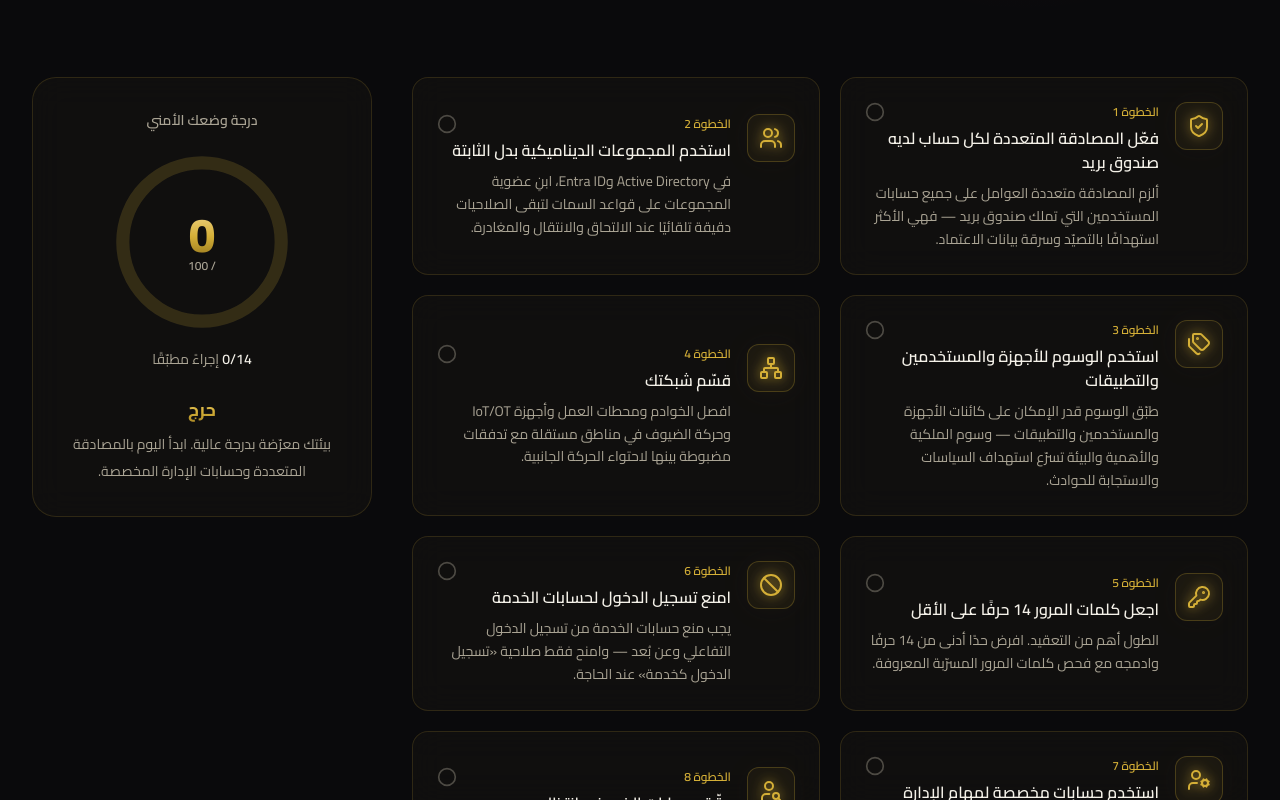
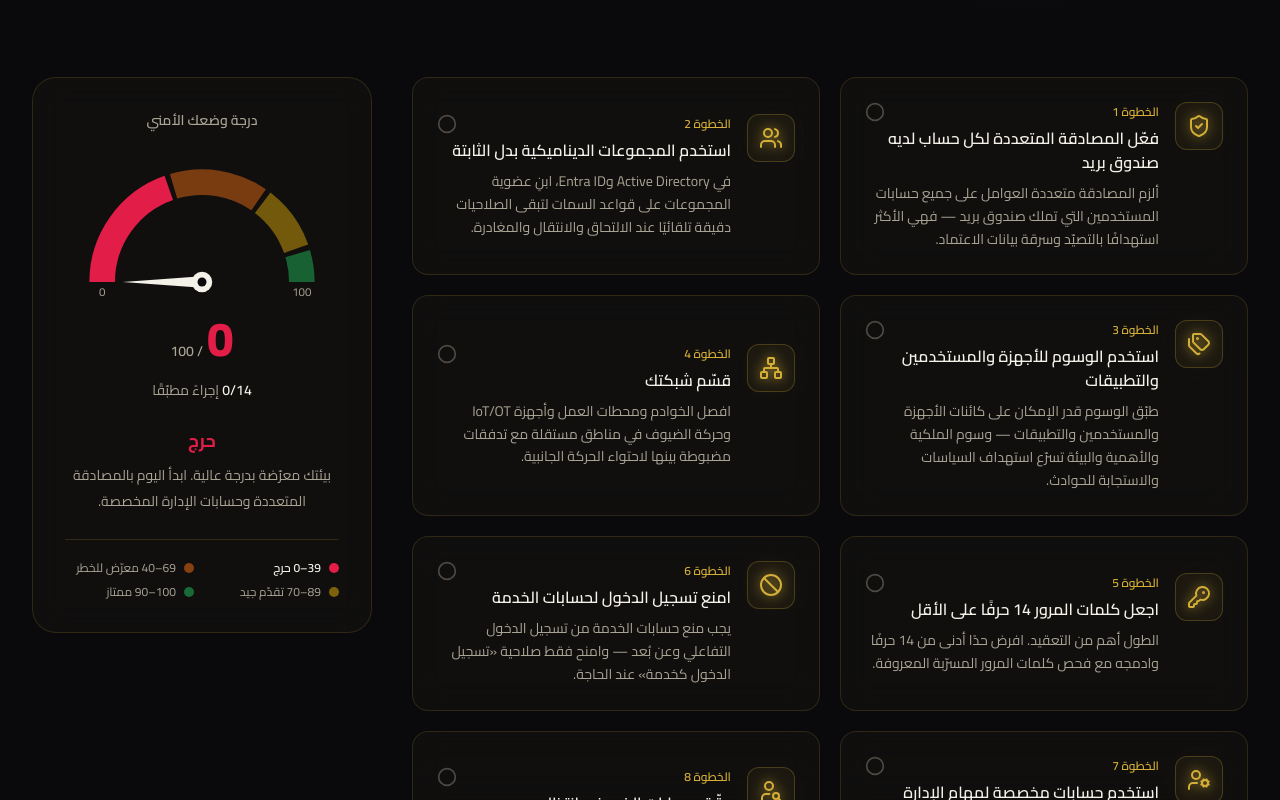
Before and after one commit to bizidwassim-design/brainfortsecurity.com, a Next.js app: page /ar/guide/ in a window 1280 px wide. Shown: the part 507-1307 px from the top of the page. Built offline with nearby package versions, Linux system fonts and the light colour scheme.

Commit message:
Posture score as segmented credit-style gauge: colored bands, animated needle, range legend
Co-Authored-By: Claude Fable 5 <noreply@anthropic.com>

```diff
--- a/src/components/guide/posture-checklist.tsx
+++ b/src/components/guide/posture-checklist.tsx
@@ -62,6 +62,26 @@ function bandFor(score: number) {
   return 3;
 }
 
+/** Gauge bands: [from, to] in %, credit-score-style colors. */
+const GAUGE_BANDS: Array<{ from: number; to: number; color: string }> = [
+  { from: 0, to: 40, color: "#e11d48" },
+  { from: 40, to: 70, color: "#f97316" },
+  { from: 70, to: 90, color: "#eab308" },
+  { from: 90, to: 100, color: "#22c55e" },
+];
+
+/** Point on the semicircle for a 0..1 fraction (left → top → right). */
+function gaugePoint(f: number, r: number) {
+  const a = Math.PI * f;
+  return { x: 100 - r * Math.cos(a), y: 100 - r * Math.sin(a) };
+}
+
+function gaugeArc(from: number, to: number, r: number) {
+  const p1 = gaugePoint(from, r);
+  const p2 = gaugePoint(to, r);
+  return `M ${p1.x.toFixed(2)} ${p1.y.toFixed(2)} A ${r} ${r} 0 0 1 ${p2.x.toFixed(2)} ${p2.y.toFixed(2)}`;
+}
+
 export function PostureChecklist({
   stepLabel,
   items,
@@ -112,11 +132,10 @@ export function PostureChecklist({
 
   const done = useMemo(() => checked.filter(Boolean).length, [checked]);
   const score = Math.round((done / items.length) * 100);
-  const band = simulator.bands[bandFor(score)];
+  const bandIndex = bandFor(score);
+  const band = simulator.bands[bandIndex];
+  const bandColor = GAUGE_BANDS[bandIndex].color;
   const anyChecked = done > 0;
-
-  // Ring geometry: r=54 → circumference ≈ 339.3
-  const CIRCUMFERENCE = 2 * Math.PI * 54;
 
   return (
     <div className="grid gap-10 lg:grid-cols-[1fr_340px]">
@@ -187,66 +206,118 @@ export function PostureChecklist({
             {simulator.scoreTitle}
           </h2>
 
-          <div className="relative mx-auto mt-6 size-44">
-            <svg viewBox="0 0 120 120" className="size-full -rotate-90">
-              <circle
-                cx="60"
-                cy="60"
-                r="54"
+          {/* Credit-score-style segmented gauge with needle */}
+          <div className="relative mx-auto mt-6 w-full max-w-64" dir="ltr">
+            <svg viewBox="0 0 200 112" className="w-full">
+              {GAUGE_BANDS.map((segment) => (
+                <path
+                  key={segment.from}
+                  d={gaugeArc(
+                    segment.from / 100 + (segment.from === 0 ? 0 : 0.008),
+                    segment.to / 100 - (segment.to === 100 ? 0 : 0.008),
+                    78,
+                  )}
                   fill="none"
-                strokeWidth="9"
-                className="stroke-border"
+                  stroke={segment.color}
+                  strokeWidth="20"
+                  opacity={bandIndex === GAUGE_BANDS.indexOf(segment) ? 1 : 0.45}
+                  className="transition-opacity duration-500"
                 />
-              <circle
-                cx="60"
-                cy="60"
-                r="54"
-                fill="none"
-                strokeWidth="9"
-                strokeLinecap="round"
-                stroke="url(#posture-gold)"
-                strokeDasharray={CIRCUMFERENCE}
-                strokeDashoffset={CIRCUMFERENCE * (1 - score / 100)}
-                className="transition-[stroke-dashoffset] duration-700 ease-out"
+              ))}
+              {/* Needle */}
+              <g
+                style={{
+                  transform: `rotate(${(score / 100) * 180 - 90}deg)`,
+                  transformOrigin: "100px 100px",
+                  transition: "transform 700ms cubic-bezier(.34,1.3,.64,1)",
+                }}
+              >
+                <polygon
+                  points="100,38 95.5,100 104.5,100"
+                  className="fill-foreground"
                 />
-              <defs>
-                <linearGradient
-                  id="posture-gold"
-                  x1="0"
-                  y1="0"
-                  x2="1"
-                  y2="1"
+              </g>
+              <circle cx="100" cy="100" r="8" className="fill-foreground" />
+              <circle cx="100" cy="100" r="3.5" className="fill-background" />
+              {/* Scale endpoints */}
+              <text
+                x="22"
+                y="111"
+                textAnchor="middle"
+                className="fill-current text-muted-foreground"
+                fontSize="9"
               >
-                  <stop offset="0%" stopColor="#f1d68a" />
-                  <stop offset="55%" stopColor="#d4af37" />
-                  <stop offset="100%" stopColor="#9a7a1f" />
-                </linearGradient>
-              </defs>
+                0
+              </text>
+              <text
+                x="178"
+                y="111"
+                textAnchor="middle"
+                className="fill-current text-muted-foreground"
+                fontSize="9"
+              >
+                100
+              </text>
             </svg>
-            <p
-              aria-live="polite"
-              className="absolute inset-0 flex flex-col items-center justify-center"
+          </div>
+
+          <p aria-live="polite" className="mt-4">
+            <span
+              className="text-5xl font-extrabold tabular-nums tracking-tight transition-colors duration-500"
+              style={{ color: bandColor }}
             >
-              <span className="gold-text text-5xl font-extrabold tabular-nums tracking-tight">
               {score}
             </span>
-              <span className="text-xs font-semibold text-muted-foreground">
+            <span className="ms-1 text-sm font-semibold text-muted-foreground">
               / 100
             </span>
           </p>
-          </div>
 
-          <p className="mt-4 text-sm text-muted-foreground">
+          <p className="mt-3 text-sm text-muted-foreground">
             <span className="font-semibold tabular-nums text-foreground">
               {done}/{items.length}
             </span>{" "}
             {simulator.checkedLabel}
           </p>
 
-          <p className="gold-text mt-5 text-lg font-bold">{band.label}</p>
+          <p
+            className="mt-5 text-lg font-bold transition-colors duration-500"
+            style={{ color: bandColor }}
+          >
+            {band.label}
+          </p>
           <p className="mt-1 text-sm leading-relaxed text-muted-foreground">
             {band.description}
           </p>
+
+          {/* Range legend */}
+          <ul className="mt-6 grid grid-cols-2 gap-x-4 gap-y-2 border-t border-border pt-5 text-start">
+            {GAUGE_BANDS.map((segment, i) => (
+              <li key={segment.from} className="flex items-center gap-2">
+                <span
+                  aria-hidden="true"
+                  className="size-2.5 shrink-0 rounded-full"
+                  style={{
+                    backgroundColor: segment.color,
+                    opacity: bandIndex === i ? 1 : 0.5,
+                  }}
+                />
+                <span
+                  className={cn(
+                    "text-xs",
+                    bandIndex === i
+                      ? "font-semibold text-foreground"
+                      : "text-muted-foreground",
+                  )}
+                >
+                  <span dir="ltr" className="tabular-nums">
+                    {segment.from}–{segment.to === 100 ? 100 : segment.to - 1}
+                  </span>{" "}
+                  {simulator.bands[i].label}
+                </span>
+              </li>
+            ))}
+          </ul>
 
           {anyChecked && (
             <button
```
Lines whose indentation alone changed are shown as unchanged.
